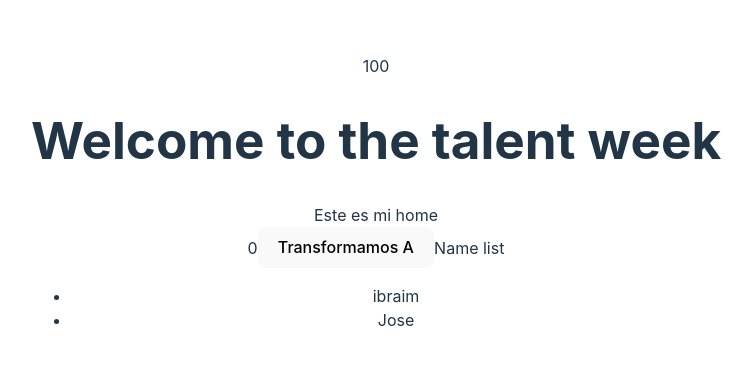
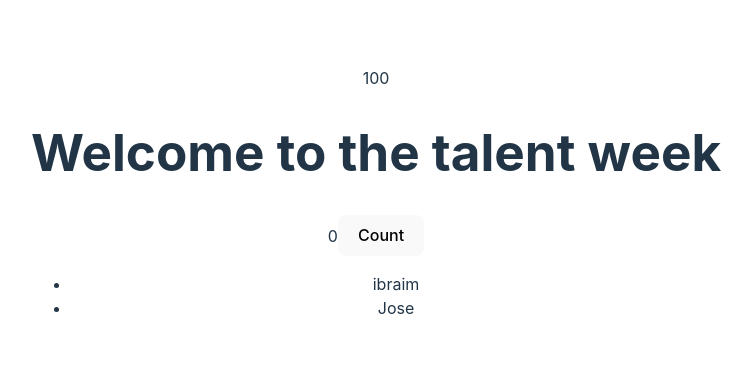
Before and after one commit to IbraimBarrios/talentweek, a React (Vite) app: page / in a window 1280 px wide. Shown: the part 199-564 px from the top of the page, without its empty margins (264-1016 px from the left). Built offline with nearby package versions, Linux system fonts and the light colour scheme.

Commit message:
feat: refactor components

```diff
--- a/src/page/Home/Home.jsx
+++ b/src/page/Home/Home.jsx
@@ -1,50 +1,14 @@
-import React, { useEffect, useState } from 'react'
+import React, { useEffect, useState } from "react";
+import MagicCount from "./components/magicCount/MagicCount";
+import MagicArray from "./components/magicArray/MagicArray";
 
 function Home() {
-    const [data, setData] = useState(0);
-
-    const array = [
-        {
-            id: 1,
-            name: 'ibraim'
-        },
-        {
-            id: 2,
-            name: 'Jose'
-        }
-    ]
-
-    useEffect(() => {
-        console.log(data);
-
-        //Cuando el componente se destruye
-        // return () => {
-        //     console.log('se marcho');
-        // }
-
-       //arreglo de dependencia (Vienen del estado)
-       //Nota: si no se le pone nada, solo se ejecuta una vez (al iniciar)
-       //Nota: si se le agrega, Se ejecuta cada vez que cambia.
-    }, [data]);
-
-const handleClick = () => {
-    setData(data + 1);
-};
-
   return (
     <>
-        <div>Este es mi home</div>
-        <span>{data}</span>
-        <button onClick={handleClick}>Transformamos A</button>
-
-        <span>Name list</span>
-        <ul>
-            {array.map(item => (
-                <li key={item.id}>{item.name}</li>
-            ))}
-        </ul>
+      <MagicCount />
+      <MagicArray />
     </>
-  )
+  );
 }
 
-export default Home
+export default Home;
--- /dev/null
+++ b/src/page/Home/components/magicArray/MagicArray.jsx
@@ -0,0 +1,23 @@
+import React from "react";
+
+function MagicArray() {
+  const array = [
+    {
+      id: 1,
+      name: "ibraim",
+    },
+    {
+      id: 2,
+      name: "Jose",
+    },
+  ];
+  return (
+    <ul>
+      {array.map((item) => (
+        <li key={item.id}>{item.name}</li>
+      ))}
+    </ul>
+  );
+}
+
+export default MagicArray;
--- /dev/null
+++ b/src/page/Home/components/magicCount/MagicCount.jsx
@@ -0,0 +1,31 @@
+import React, { useEffect, useState }  from "react";
+
+function MagicCount() {
+  const [data, setData] = useState(0);
+
+  const handleClick = () => {
+    setData(data + 1);
+  };
+
+  useEffect(() => {
+    console.log(data);
+
+    //Cuando el componente se destruye
+    // return () => {
+    //     console.log('se marcho');
+    // }
+
+    //arreglo de dependencia (Vienen del estado)
+    //Nota: si no se le pone nada, solo se ejecuta una vez (al iniciar)
+    //Nota: si se le agrega, Se ejecuta cada vez que cambia.
+  }, [data]);
+
+  return (
+    <>
+      <span>{data}</span>
+      <button onClick={handleClick}>Count</button>
+    </>
+  );
+}
+
+export default MagicCount;
```
